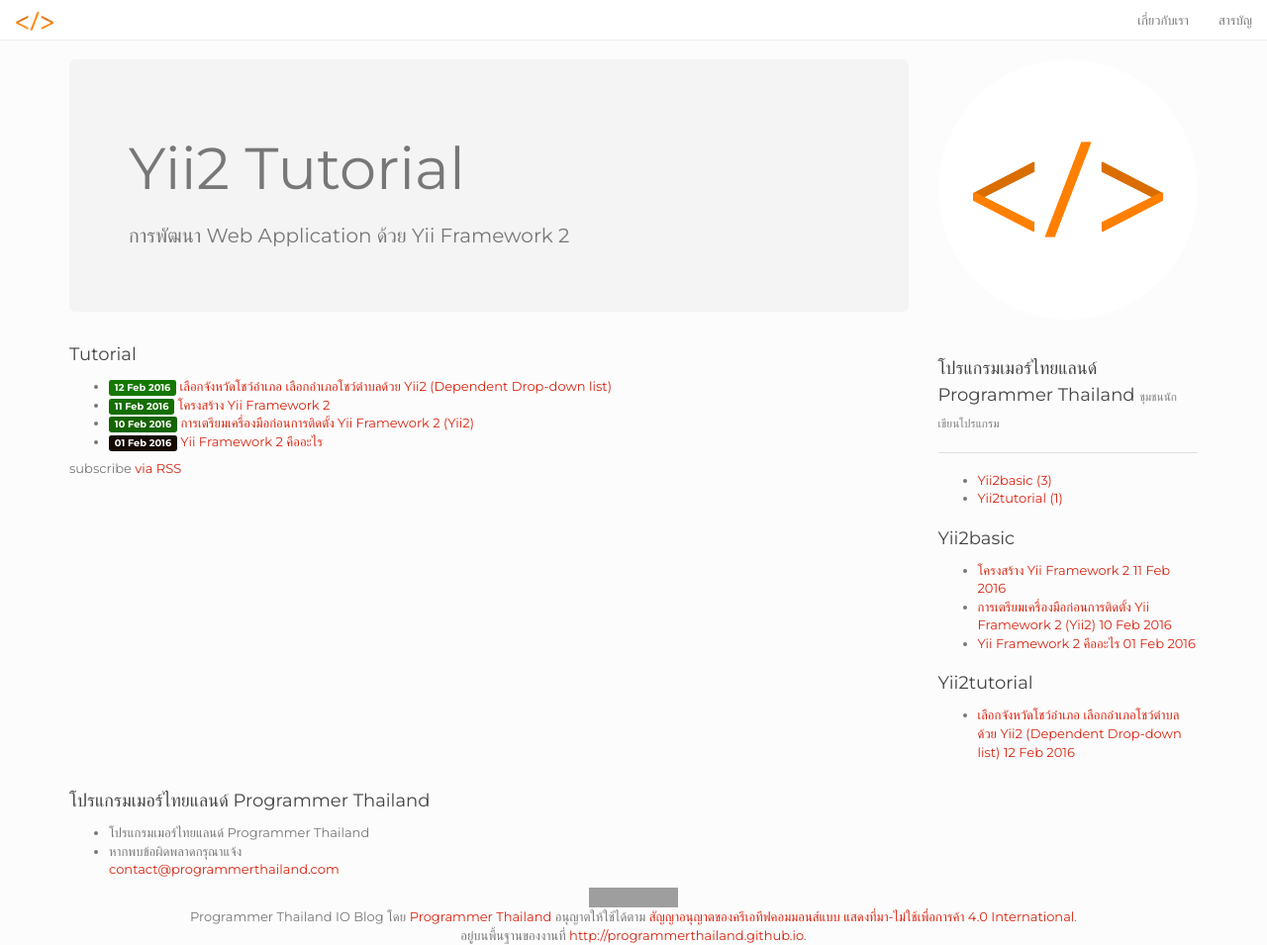
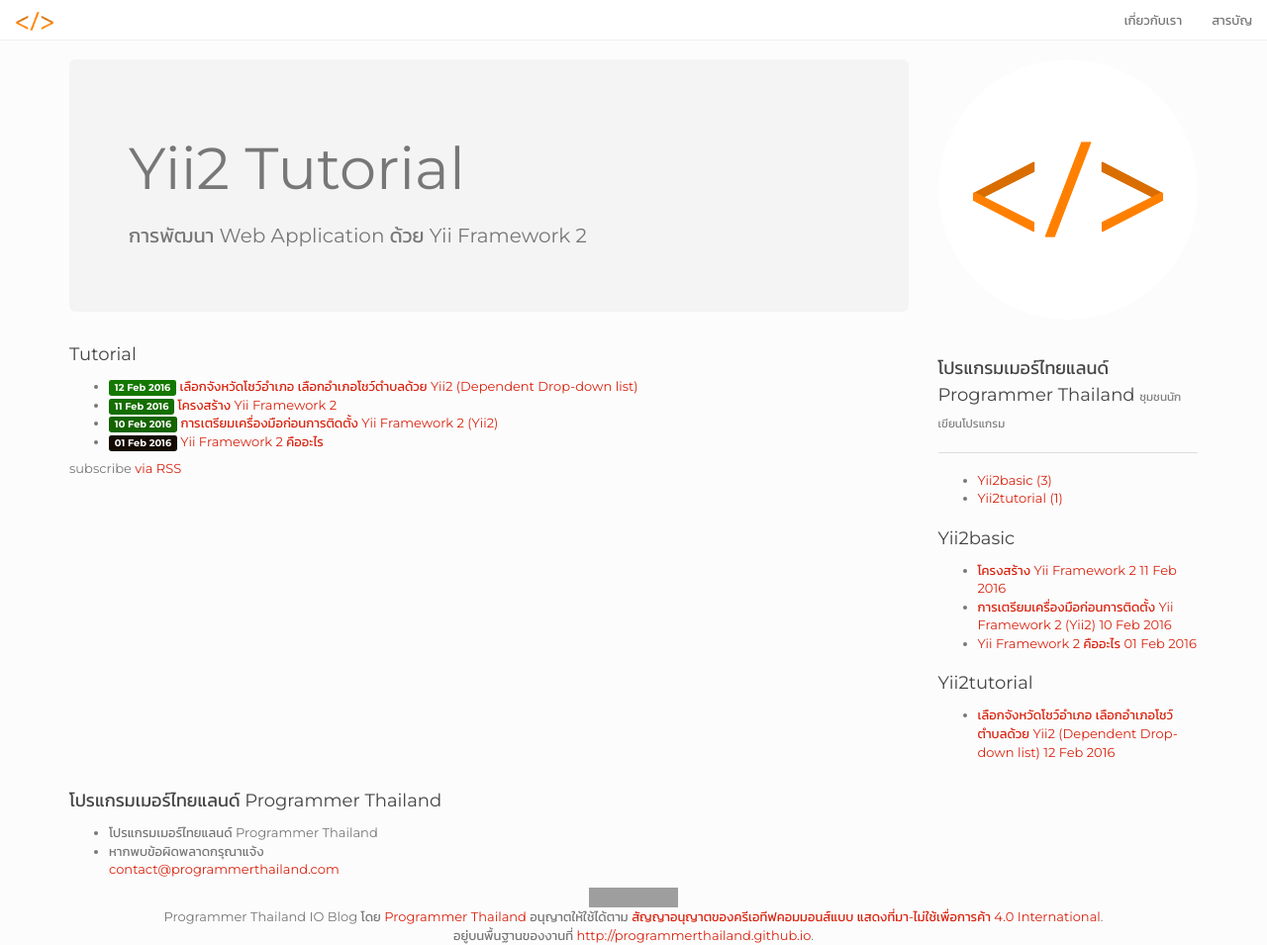
Before and after one commit to ProgrammerThailand/programmerthailand.github.io, a Jekyll site: the page built from index.html, in a window 1280 px wide and 955 px high. Shown: the whole window at 99% size. Built offline with Jekyll 4.4.1, drawn with Linux system fonts in a browser that asks for light colours; nearby versions of some CDN libraries; some web fonts are replaced; comment, search, counter and statistics services are not loaded; grey boxes are pictures that could not be loaded.

Commit message:
update font

```diff
--- a/css/style.css
+++ b/css/style.css
@@ -1,12 +1,13 @@
 @import url(../fonts/th_k2d_july8.css);
 @import url(https://fonts.googleapis.com/css?family=Montserrat:400,700);
+@import url(https://fonts.googleapis.com/css?family=Kanit);
 html {
     margin-top: 60px;
-    font-family: 'Montserrat', sans-serif;
+    font-family: 'Montserrat', 'Kanit', sans-serif;
 }
 body {
-    font-family: 'Montserrat', sans-serif;
+    font-family: 'Montserrat', 'Kanit', sans-serif;
 }
 h1,h2,h3{
-    font: 400 18px/1.5 THK2DJuly8, 'Montserrat', "Helvetica Neue", Helvetica, Arial, sans-serif;
+    font: 400 18px/1.5 THK2DJuly8, 'Montserrat', 'Kanit', "Helvetica Neue", Helvetica, Arial, sans-serif;
 }
```
